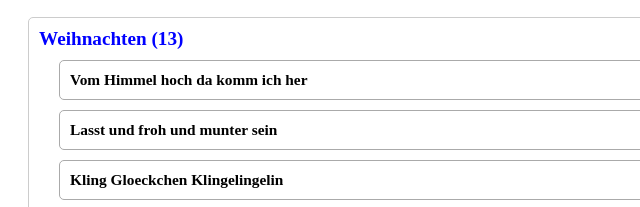
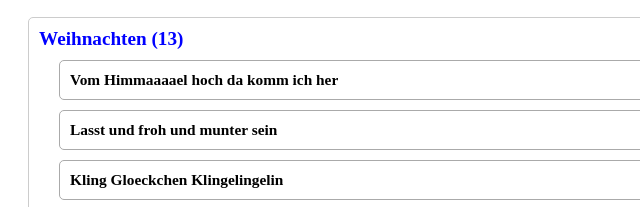
Before and after one commit to stephanripke/lyrics_general, a plain HTML site: page index.html in a window 1280 px wide. Shown: the part 157-364 px from the top of the page, 0-640 px from the left. Drawn offline with Linux system fonts and the light colour scheme.

Commit message:
Next_commit

```diff
--- a/index.html
+++ b/index.html
@@ -57,7 +57,7 @@
 <!--            <div class="details">Here all songs to this Artist</div>    -->
             <ul class="nested-list">
 
-		<li onclick="toggleDetails(this)">Vom Himmel hoch da komm ich her
+		<li onclick="toggleDetails(this)">Vom Himmaaaael hoch da komm ich her
                     <div class="details">
                        <pre><a href=https://open.spotify.com/track/5qqFekQNPfaBkG9N972ucX?si=e78e9dbbd12344ad>https://open.spotify.com/track/5qqFekQNPfaBkG9N972ucX?si=e78e9dbbd12344ad</a>
 
```
Also changed, not shown: 1 other file.
